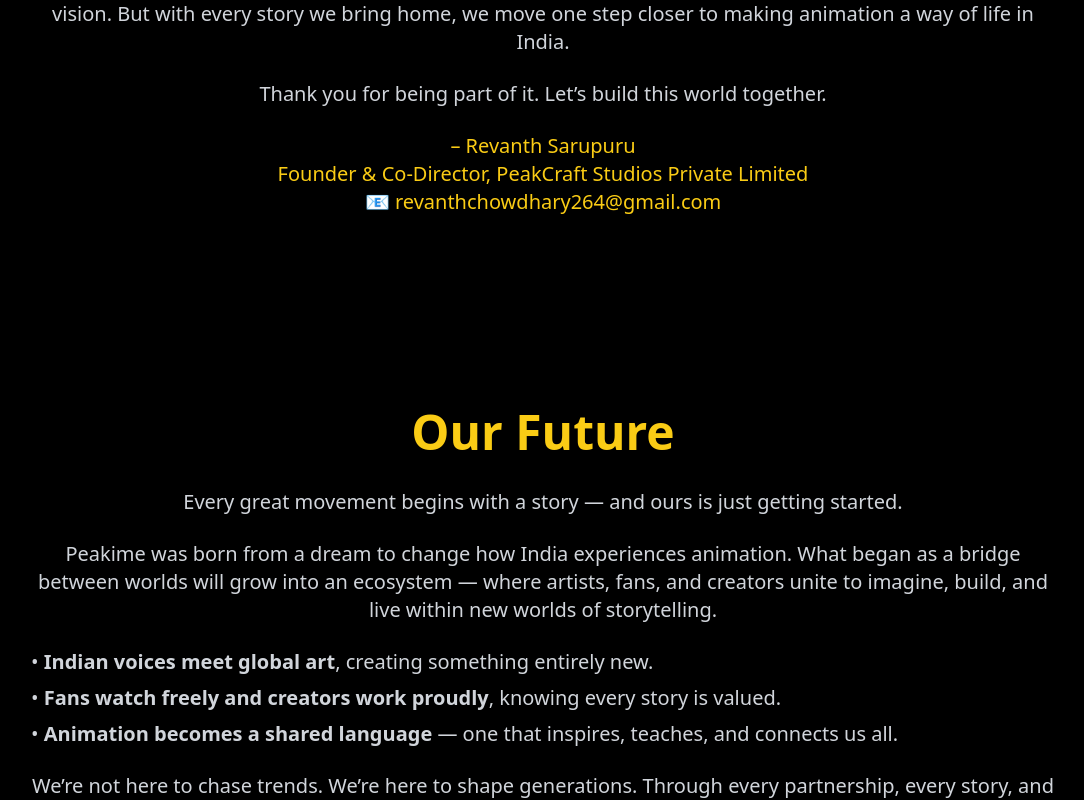
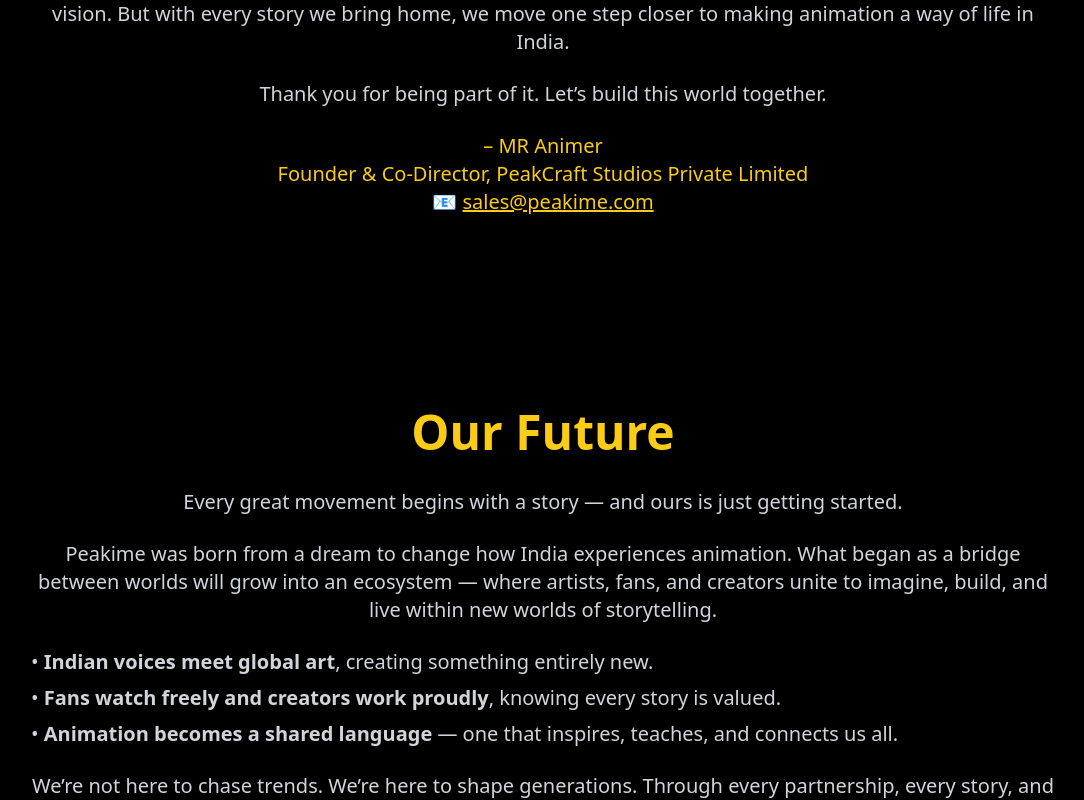
Before and after one commit to Revanth264/pookie, a React (Vite) app: page / in a window 1280 px wide. Shown: the part 2920-3720 px from the top of the page, without its empty margins (97-1181 px from the left). Built offline with nearby package versions, Linux system fonts and the light colour scheme.

Commit message:
Update App.jsx

```diff
--- a/src/App.jsx
+++ b/src/App.jsx
@@ -3,13 +3,8 @@
 
 /**
  * Peakime.com — Single-Page Premium Website (React + Tailwind + Framer Motion)
- * - Centered headings
- * - Smooth scroll nav with working anchors
- * - Apple‑style parallax hero + section fades
- * - Back‑to‑Top button
- * - Dark / Light theme toggle
- * - Simple contact form (works with mailto or Netlify if enabled)
- * - All brand copy included verbatim from the provided master text
+ * UPDATED: Founder name -> MR Animer; Emails -> sales@peakime.com & support@peakime.com
+ * All email actions open Gmail Compose (not mailto:)
  */
 
 export default function PeakimeSite() {
@@ -126,7 +121,7 @@
         <Block>
           Thank you for being part of it. Let’s build this world together.
         </Block>
-        <div className="mt-6 text-yellow-400">– Revanth Sarupuru<br/>Founder & Co-Director, PeakCraft Studios Private Limited<br/>📧 revanthchowdhary264@gmail.com</div>
+        <div className="mt-6 text-yellow-400">– MR Animer<br/>Founder & Co-Director, PeakCraft Studios Private Limited<br/>📧 <GmailLink to="sales@peakime.com" label="sales@peakime.com" /></div>
       </AnimatedSection>
 
       <AnimatedSection id="future" title="Our Future">
@@ -191,7 +186,7 @@
         <Block>
           If you represent a studio or rights holder interested in working with us, we’d love to connect. Reach out to our licensing team and let’s build something lasting together.
         </Block>
-        <div className="mt-4">📧 <b>Email:</b> revanthchowdhary264@gmail.com<br/>🏢 <b>Company:</b> PeakCraft Studios Private Limited<br/>🌐 <b>www.peakime.com</b></div>
+        <div className="mt-4">📧 <b>Email:</b> <GmailLink to="sales@peakime.com" label="sales@peakime.com" /><br/>🏢 <b>Company:</b> PeakCraft Studios Private Limited<br/>🌐 <b>www.peakime.com</b></div>
       </AnimatedSection>
 
       <AnimatedSection id="legal" title="Legal & Licensing Notice">
@@ -213,7 +208,7 @@
         <Block>
           If you’re passionate about anime, donghua, or the power of visual storytelling, we’d love to hear from you.
         </Block>
-        <div className="mt-4">📧 <b>Send your portfolio or resume to:</b> revanthchowdhary264@gmail.com<br/>🏢 <b>PeakCraft Studios Private Limited</b><br/>🌐 <b>www.peakime.com</b></div>
+        <div className="mt-4">📧 <b>Send your portfolio or resume to:</b> <GmailLink to="sales@peakime.com" label="sales@peakime.com" /><br/>🏢 <b>PeakCraft Studios Private Limited</b><br/>🌐 <b>www.peakime.com</b></div>
       </AnimatedSection>
 
       <AnimatedSection id="community" title="Community / Fan Hub (Coming Soon)">
@@ -229,7 +224,7 @@
         <Block>
           We’re building a space where independent artists, studios, writers, and animators can collaborate, share ideas, and create together.
         </Block>
-        <div className="mt-4">📧 <b>Collaboration Contact:</b> revanthchowdhary264@gmail.com<br/>🏢 <b>PeakCraft Studios Private Limited</b><br/>🌐 <b>www.peakime.com</b></div>
+        <div className="mt-4">📧 <b>Collaboration Contact:</b> <GmailLink to="sales@peakime.com" label="sales@peakime.com" /><br/>🏢 <b>PeakCraft Studios Private Limited</b><br/>🌐 <b>www.peakime.com</b></div>
       </AnimatedSection>
 
       <AnimatedSection id="contact" title="Contact & Partnerships">
@@ -239,7 +234,7 @@
         <div className="mt-6">
           <ContactForm />
           <div className="mt-6 text-gray-300">
-            Or write to us directly: <b>revanthchowdhary264@gmail.com</b>
+            Or write to us directly: <b><GmailLink to="sales@peakime.com" label="sales@peakime.com" /></b> &nbsp;|&nbsp; <b><GmailLink to="support@peakime.com" label="support@peakime.com" /></b>
           </div>
         </div>
       </AnimatedSection>
@@ -249,7 +244,7 @@
           Peakime represents a new wave of animation culture in India — introducing licensed anime and donghua to audiences and shaping the foundation for future Indian originals.
         </Block>
         <Block>
-          For interviews, press releases, collaborations, or access to official brand materials, contact: 📧 <b>Media Contact:</b> revanthchowdhary264@gmail.com
+          For interviews, press releases, collaborations, or access to official brand materials, contact: 📧 <b>Media Contact:</b> <GmailLink to="sales@peakime.com" label="sales@peakime.com" />
         </Block>
       </AnimatedSection>
 
@@ -284,7 +279,10 @@
           Peakime is owned and operated by <b>PeakCraft Studios Private Limited</b>, an Indian entertainment company dedicated to building the future of animation through licensed content, cultural collaboration, and original storytelling.
         </p>
         <p className="mt-3">© 2025 PeakCraft Studios Private Limited. All Rights Reserved. <br/>Peakime and its logo are trademarks of PeakCraft Studios Pvt. Ltd.</p>
-        <p className="mt-3">📧 Email: <b>Support@gmail.com</b> &nbsp;|&nbsp; 🌐 Website: <b>www.peakime.com</b></p>
+        <p className="mt-3">📧 Email:&nbsp;
+          <b><GmailLink to="support@peakime.com" label="support@peakime.com" /></b>
+          &nbsp;|&nbsp; 🌐 Website: <b>www.peakime.com</b>
+        </p>
       </footer>
 
       {/* BACK TO TOP BUTTON */}
@@ -326,16 +324,44 @@
   return <p className="max-w-5xl mx-auto text-gray-300">{children}</p>;
 }
 
+/** Gmail Compose helper
+ * Opens Gmail compose window with prefilled fields.
+ * Usage: <GmailLink to="sales@peakime.com" label="sales@peakime.com" subject="Hello" body="Message"/>
+ */
+function GmailLink({ to, cc, bcc, subject = "", body = "", label }) {
+  const params = new URLSearchParams();
+  if (to) params.set("to", to);
+  if (cc) params.set("cc", cc);
+  if (bcc) params.set("bcc", bcc);
+  if (subject) params.set("su", subject);
+  if (body) params.set("body", body);
+  const href = `https://mail.google.com/mail/?view=cm&fs=1&${params.toString()}`;
+  return (
+    <a href={href} target="_blank" rel="noreferrer" className="underline hover:text-yellow-300">
+      {label || to}
+    </a>
+  );
+}
+
 function ContactForm() {
-  // Mailto fallback (works without backend). Replace with Netlify by adding data-netlify="true" and a hidden input name="form-name"
+  // Gmail compose fallback (works without backend)
   const [name, setName] = useState("");
   const [email, setEmail] = useState("");
   const [message, setMessage] = useState("");
 
-  const mailto = `mailto:revanthchowdhary264@gmail.com?subject=Peakime%20Website%20Inquiry%20from%20${encodeURIComponent(name)}&body=${encodeURIComponent(message + "\n\nFrom: " + name + " (" + email + ")")}`;
+  const subject = `Peakime Website Inquiry from ${name || "Visitor"}`;
+  const body = `${message}\n\nFrom: ${name} (${email})`;
+  const composeHref = (() => {
+    const params = new URLSearchParams();
+    params.set("to", "sales@peakime.com");
+    params.set("bcc", "support@peakime.com");
+    if (subject) params.set("su", subject);
+    if (body) params.set("body", body);
+    return `https://mail.google.com/mail/?view=cm&fs=1&${params.toString()}`;
+  })();
 
   return (
-    <form className="max-w-3xl mx-auto grid grid-cols-1 gap-4 text-left">
+    <form className="max-w-3xl mx-auto grid grid-cols-1 gap-4 text-left" onSubmit={(e)=>e.preventDefault()}>
       <label className="text-sm text-gray-400">Name
         <input value={name} onChange={e=>setName(e.target.value)} className="w-full mt-1 bg-black border border-white/20 rounded px-3 py-2 focus:outline-none focus:border-yellow-400" placeholder="Your name" />
       </label>
@@ -346,9 +372,10 @@
         <textarea value={message} onChange={e=>setMessage(e.target.value)} rows={5} className="w-full mt-1 bg-black border border-white/20 rounded px-3 py-2 focus:outline-none focus:border-yellow-400" placeholder="Tell us how you'd like to collaborate" />
       </label>
       <div className="flex gap-3 pt-2">
-        <a href={mailto} className="bg-yellow-400 text-black px-5 py-3 rounded font-semibold hover:bg-yellow-300">Send</a>
+        <a href={composeHref} target="_blank" rel="noreferrer" className="bg-yellow-400 text-black px-5 py-3 rounded font-semibold hover:bg-yellow-300">Send via Gmail</a>
         <a href="#home" className="border border-yellow-400 px-5 py-3 rounded hover:bg-yellow-400/10">Back to Home</a>
       </div>
+      <p className="text-xs text-gray-500">Tip: If you are not logged into Gmail in this browser, you'll be prompted to sign in.</p>
     </form>
   );
 }
```
